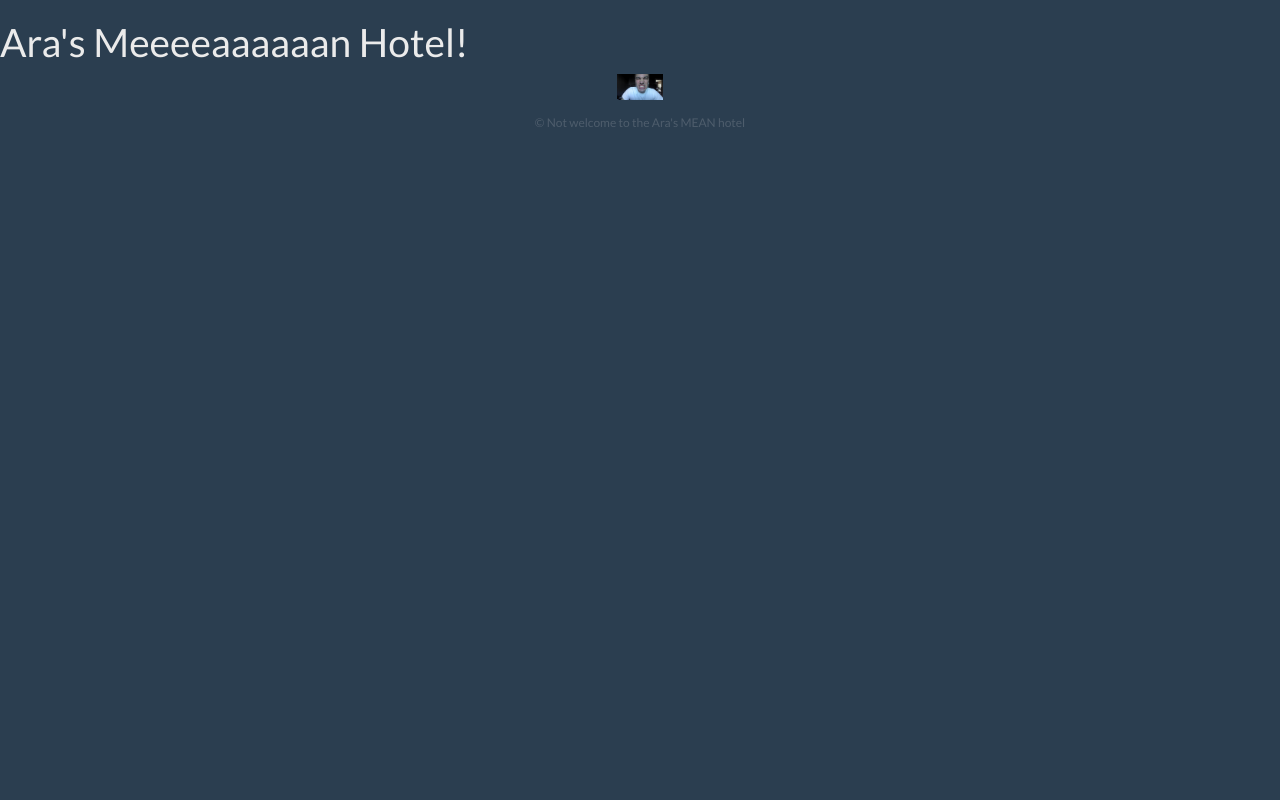
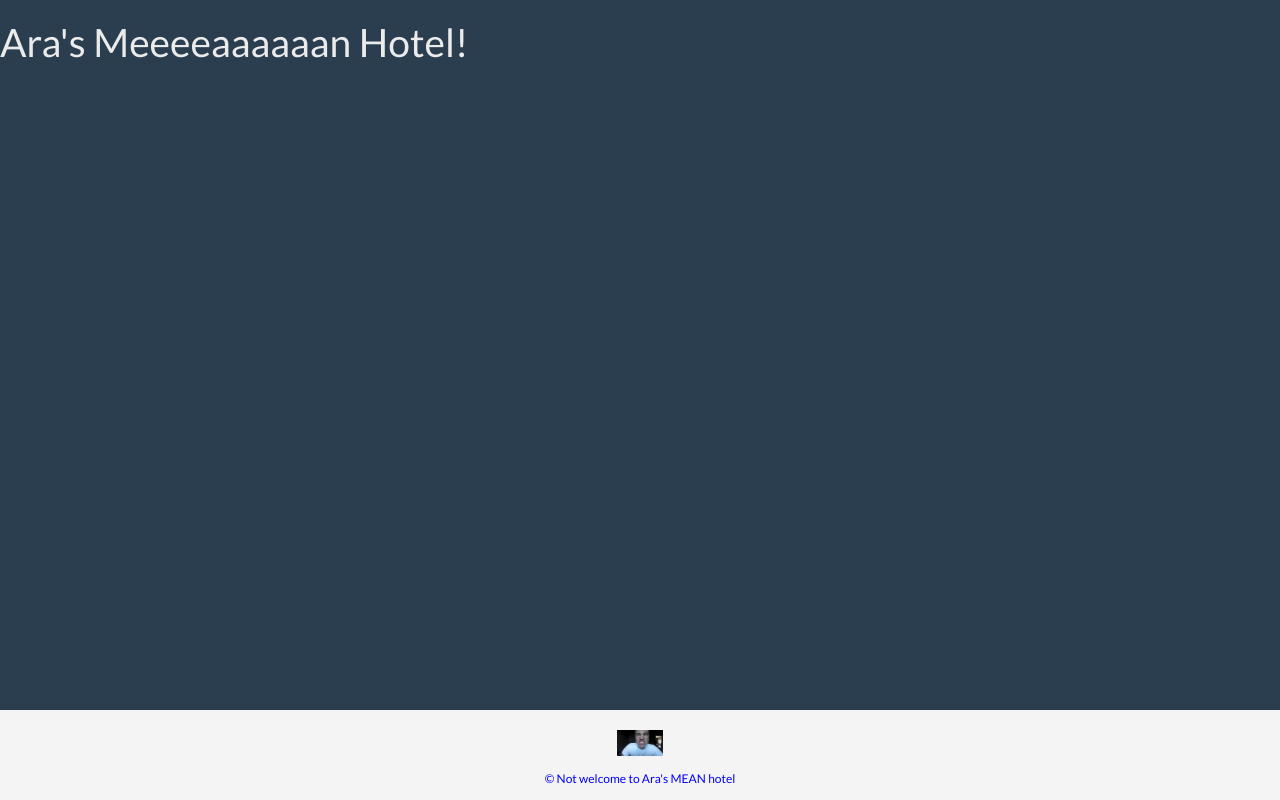
Before and after one commit to MurphyPicard/ArasMeanStackHotel, a website: page public/index.html in a window 1280 px wide. Drawn offline with Linux system fonts and the light colour scheme.

Commit message:
footer with clickable pic

```diff
--- /dev/null
+++ b/public/css/custom.css
@@ -0,0 +1,25 @@
+html {
+  position: relative;
+  min-height: 100%;
+}
+
+body {
+  margin-bottom: 90px;
+}
+
+.padded {
+  padding-top: 30px;
+}
+
+.footer {
+  position: absolute;
+  bottom: 0;
+  width: 100%;
+  height: 90px;
+  background-color: #f4f4f4;
+  padding-top: 20px;
+}
+
+.copyright {
+  color: #00f;
+}
--- a/public/index.html
+++ b/public/index.html
@@ -4,11 +4,13 @@
     <meta charset="utf-8">
     <title>Hotel</title>
     <link rel="stylesheet" href="/css/bootstrap.min.css">
+    <link rel="stylesheet" href="/css/custom.css">
+
   </head>
   <body>
     <h1>Ara's Meeeeaaaaaan Hotel!</h1>
 
-    <footer>
+    <footer class="footer">
       <div class="container">
         <p class="text-muted text-center">
           <a href="https://murphypicard.github.io/" target="_blank">
@@ -16,7 +18,7 @@
           </a>
         </p>
         <p class="text-muted text-center">
-          <small>&copy; Not welcome to the Ara's MEAN hotel</small>
+          <small class="copyright">&copy; Not welcome to Ara's MEAN hotel</small>
         </p>
       </div>
     </footer>
```
